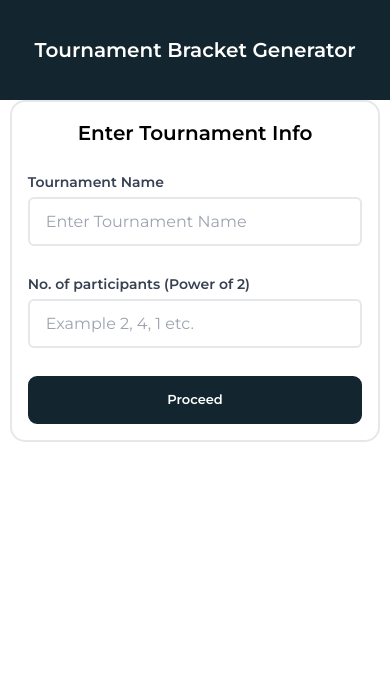
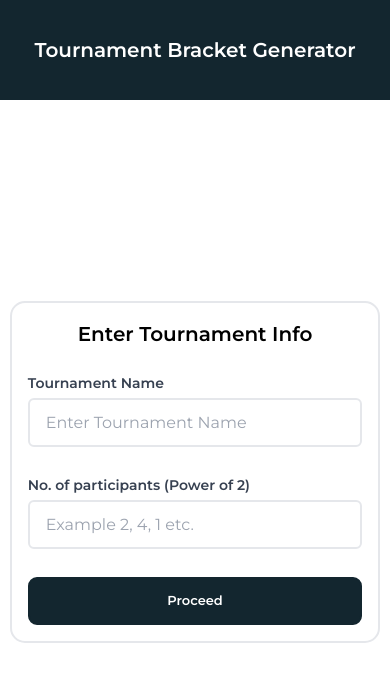
Before and after one commit to yemicoded/tournament-bracket-generator, a Next.js app: page / in a window 390 px wide. Shown: the top 682 px of the page. Built offline with nearby package versions, Linux system fonts and the light colour scheme.

Commit message:
Update on responsiveness

```diff
--- a/src/app/layout.tsx
+++ b/src/app/layout.tsx
@@ -17,12 +17,12 @@ export default function RootLayout({
 }) {
   return (
     <html lang="en">
-      <body className="relative">
-        <div id="modal"></div>
-        <AppLayout>
-          <AppProvider>{children}</AppProvider>
-        </AppLayout>
-      </body>
+      <AppProvider>
+        <body className="relative">
+          <div id="modal"></div>
+          <AppLayout>{children}</AppLayout>
+        </body>
+      </AppProvider>
     </html>
   );
 }
--- a/src/layout/app-layout/index.tsx
+++ b/src/layout/app-layout/index.tsx
@@ -9,8 +9,9 @@ const AppLayout: React.FC<IAppLayout> = ({children}) => {
   return (
     <React.Fragment>
       <Header />
-      <Container className="min-h-[calc(100vh-100px)] max-h-[calc(100vh-100px)] mt-[100px] overflow-hidden">
-        <main className="h-full">{children}</main>
+      <Container className="min-h-[calc(100vh-100px)] mt-[100px]">
+        {/* <Container className="bg-blue-500 min-h-[100%]"></Container> */}
+        <main className="">{children}</main>
       </Container>
     </React.Fragment>
   );
--- a/src/views/bracket/index.tsx
+++ b/src/views/bracket/index.tsx
@@ -29,7 +29,7 @@ const BracketPageWrapper: React.FC = () => {
   });
 
   const classes = classNames(
-    "w-full h-full flex items-center justify-center p-4 md:p-6"
+    "w-full min-h-[calc(100vh-100px)] flex items-center justify-center p-4 md:p-6"
   );
   return (
     <Container className={classes}>
--- a/src/views/participants-name/index.tsx
+++ b/src/views/participants-name/index.tsx
@@ -26,10 +26,10 @@ const ParticipantsName: React.FC = () => {
   const count = useSearchParams().get("count");
 
 
-  const classes = classNames("w-full h-full flex items-center justify-center py-4");
+  const classes = classNames("w-full min-h-[calc(100vh-100px)] flex items-center justify-center py-4");
   return (
     <Container className={classes}>
-      <Container className="w-[95%] md:w-[500px] max-h-[100%] lg:max-h-[500px] overflow-y-auto border-2 rounded-[15px] p-4 md:p-6 flex flex-col space-y-6">
+      <Container className="w-[95%] md:w-[500px] lg:max-h-[500px] lg:overflow-y-auto border-2 rounded-[15px] p-4 md:p-6 flex flex-col space-y-6">
         <Container>
           <Text fontWeight="semibold" className="text-[20px] text-center">
             Enter Participants Name
--- a/src/views/tournament-info/index.tsx
+++ b/src/views/tournament-info/index.tsx
@@ -18,7 +18,7 @@ const TournamentInfo: React.FC = () => {
     type: "tournament-info",
   }) as TFormHandler<ITournamentInfo>;
   const router = useRouter();
-  const classes = classNames("w-[95%] mx-auto md:w-full h-full flex items-center justify-center");
+  const classes = classNames("w-[95%] mx-auto md:w-full min-h-[calc(100vh-100px)] flex items-center justify-center");
   return (
     <Container className={classes}>
       <Container className="w-full md:w-[500px] border-2 rounded-[15px] p-4 md:p-6 flex flex-col space-y-6">
```
